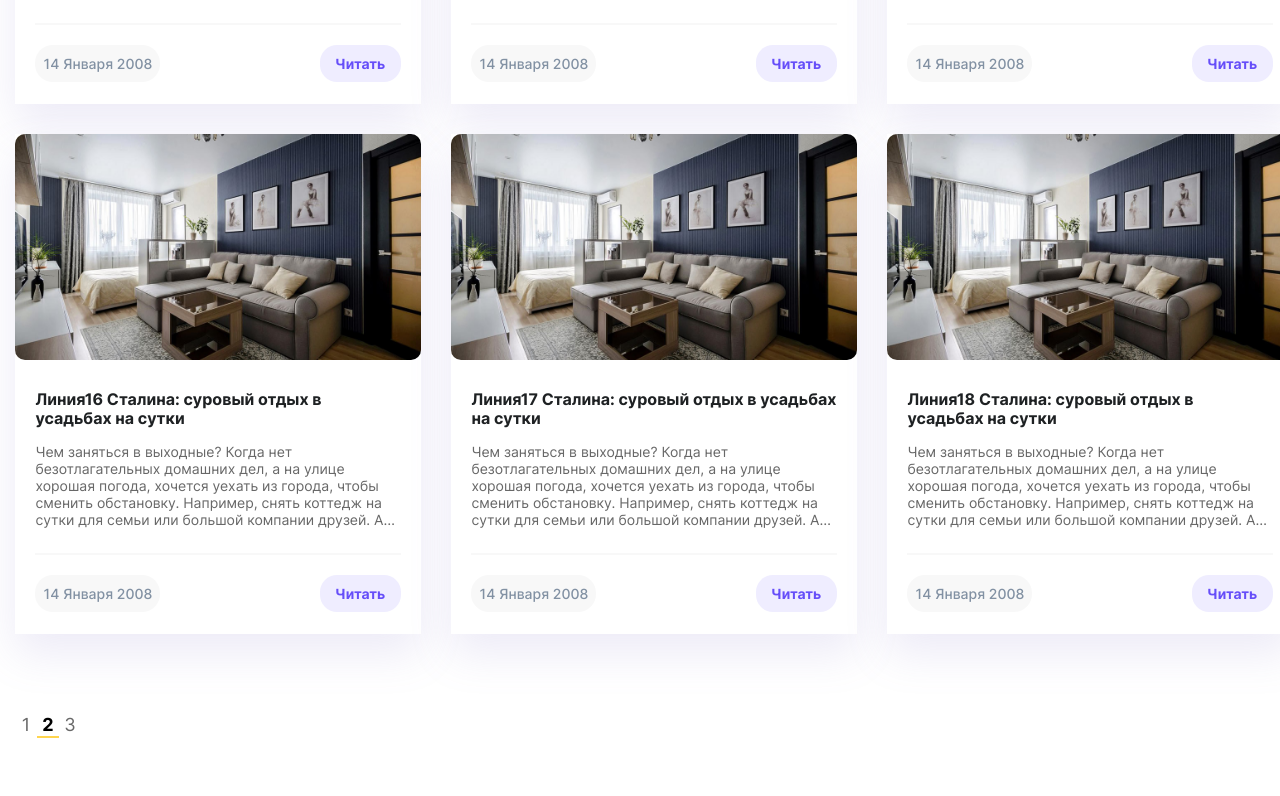
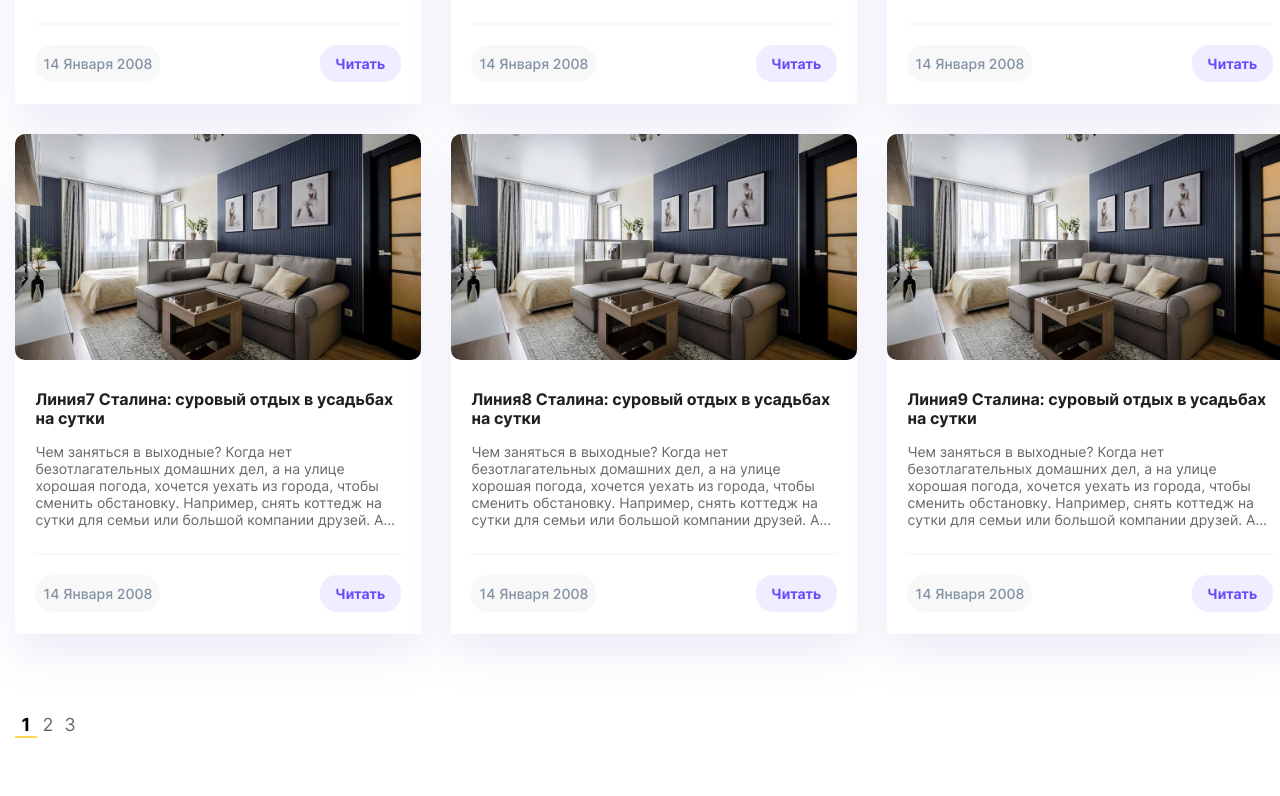
Before and after one commit to just-too-it/hawking-school-react, a React (Create React App) app: page /news in a window 1280 px wide. Shown: the part 1204-2000 px from the top of the page. Built offline with nearby package versions, Linux system fonts and the light colour scheme.

Commit message:
в проект добавлен redux. к нему подключены новости с пагинацией

```diff
--- a/package.json
+++ b/package.json
@@ -9,6 +9,7 @@
     "normalize.css": "^8.0.1",
     "react": "^18.1.0",
     "react-dom": "^18.1.0",
+    "react-redux": "^8.0.2",
     "react-router-dom": "^6.3.0",
     "react-scripts": "5.0.1",
     "typescript": "^4.7.2",
@@ -45,6 +46,7 @@
     ]
   },
   "devDependencies": {
+    "@reduxjs/toolkit": "^1.8.2",
     "@types/node": "^17.0.39",
     "@types/react": "^18.0.12",
     "@types/react-dom": "^18.0.5",
--- a/src/components/Breadcrumbs/index.tsx
+++ b/src/components/Breadcrumbs/index.tsx
@@ -12,7 +12,7 @@ export const Breadcrumbs: FC<{ breadcrumbs: IBreadcrumbs[] }> = (props) => {
         <ul className="breadcrumbs">
           <li className="breadcrumbs__item breadcrumbs__item_first">
             <Link to={PagesLinks.MAIN_PAGE} className={'breadcrumbs__link'}>
-              <HomeIcon/>
+              <HomeIcon fill='#4E64F9'/>
             </Link>
           </li>
           {props.breadcrumbs.map((crumb, index) => (
--- a/src/components/NewsList/NewsList.types.ts
+++ b/src/components/NewsList/NewsList.types.ts
@@ -1,6 +1,6 @@
 import { INewsPreview } from "../NewsPreview/NewsPreview.types"
 
-export interface INewsList {
+export type NewsListProps = {
     data: INewsPreview[];
     newsPerPage: number;
     currentPage: number;
--- a/src/components/NewsList/index.tsx
+++ b/src/components/NewsList/index.tsx
@@ -1,28 +1,25 @@
-import React, { FC, useEffect, useState } from "react";
-import { INewsList } from "./NewsList.types";
+import React, { FC } from "react";
+import { NewsListProps } from "./NewsList.types";
 import styles from './NewsList.module.scss'
 import { NewsPreview } from "../NewsPreview";
 
-export const NewsList: FC<INewsList> = ({data, newsPerPage, currentPage}) => {
-    const [visibleNews, setVisibleNews] = useState(data);
+export const NewsList: FC<NewsListProps> = ({data, newsPerPage, currentPage}) => {
 
-    const start = (currentPage - 1) * newsPerPage;
-    const end = start + newsPerPage;
+    const start: number = (currentPage - 1) * newsPerPage;
+    const end: number = start + newsPerPage;
 
-    //const cardsOnDisplay = props.data?.slice(start, end);
-
-
-    useEffect(()=>{
-        setVisibleNews(visibleNews?.slice(start, end))
-    },[])
+    const newsOnDisplay = data?.slice(start, end);
 
     return (
-        <ul className={styles.list}>
-        {visibleNews.map((news) => (
-          <li key={news.id} className={styles.item}>
-            <NewsPreview news={news} />
-          </li>
-        ))}
-      </ul>
+      <>
+          <ul className={styles.list}>
+          {newsOnDisplay.map((newsPreview) => (
+            <li key={newsPreview.id} className={styles.item}>
+              <NewsPreview news={newsPreview} />
+            </li>
+          ))}
+        </ul>
+      </>
+
     )
 }
--- /dev/null
+++ b/src/components/Pagination/Pagination.types.ts
@@ -0,0 +1,4 @@
+export type PaginationProps = {
+    currentPage: number;
+    totalPage: number;
+  }
--- a/src/components/Pagination/index.tsx
+++ b/src/components/Pagination/index.tsx
@@ -1,8 +1,13 @@
-import React, { useState } from 'react';
+import React, { FC } from 'react';
+import { useDispatch } from 'react-redux';
+import { newsSlice } from '../../store/news/news.slice';
 import styles from './Pagination.module.scss';
+import { PaginationProps } from './Pagination.types';
 
-export const Pagination = ({ currentPage, totalPage }) => {
-  const [current, setCurrent] = useState(currentPage as number);
+
+export const Pagination: FC<PaginationProps>=({currentPage, totalPage}) => {
+  const dispatch = useDispatch();
+  const { setCurrentPage } = newsSlice.actions
 
   const items: number[] = [];
   for (let index = 0; index < totalPage; index++) {
@@ -14,9 +19,9 @@ export const Pagination = ({ currentPage, totalPage }) => {
       {items.map((item) => (
         <li
           key={item}
-          className={item == current ? `${styles.item} ${styles.item_current}` : styles.item}
+          className={item == currentPage ? `${styles.item} ${styles.item_current}` : styles.item}
           onClick={() => {
-            setCurrent(item);
+            dispatch(setCurrentPage(item))
           }}
         >
           {item}
--- a/src/core/mockData/mockData.ts
+++ b/src/core/mockData/mockData.ts
@@ -3,7 +3,6 @@ import { INewsPreview } from '../../components/NewsPreview/NewsPreview.types';
 import { ISelector } from '../../components/UI/SSelect/SSelector.types';
 import { PagesLinks } from '../constants/pagesLinks.constant';
 import room from '../../assets/images/room.jpg';
-import { INewsList } from '../../components/NewsList/NewsList.types';
 import { INewsItem } from '../../views/pages/NewsItem/NewsItem.types';
 
 export const chooseCity: ISelector = {
--- a/src/index.tsx
+++ b/src/index.tsx
@@ -2,10 +2,16 @@ import React from 'react';
 import ReactDOM from 'react-dom/client';
 import './styles/index.scss';
 import App from './App';
+import { Provider } from 'react-redux';
+import { setupStore } from './store/store';
+
+const store = setupStore()
 
 const root = ReactDOM.createRoot(document.getElementById('root'));
 root.render(
   <React.StrictMode>
-    <App />
+    <Provider store={store}>
+      <App />
+    </Provider>
   </React.StrictMode>
 );
--- /dev/null
+++ b/src/store/news/news.slice.ts
@@ -0,0 +1,30 @@
+import { createSlice } from "@reduxjs/toolkit";
+import type { PayloadAction } from '@reduxjs/toolkit'
+import { NewsListProps } from "../../components/NewsList/NewsList.types";
+import { INewsPreview } from "../../components/NewsPreview/NewsPreview.types";
+
+const initialNewsState: NewsListProps = {
+    data: [],
+    newsPerPage: 9,
+    currentPage: 1
+}
+
+export const newsSlice = createSlice({
+    name: 'news',
+    initialState: initialNewsState,
+    reducers: {
+        setData(state, action: PayloadAction<INewsPreview[]>) {
+            state.data = action.payload;
+        },
+        setNewsPerPage(state, action: PayloadAction<number>) {
+            state.newsPerPage = action.payload;
+        },
+        setCurrentPage(state, action: PayloadAction<number>) {
+            state.currentPage = action.payload;
+        }
+    }
+})
+
+//export default newsSlice.reducer;
+export const newsReducer = newsSlice.reducer;
+export const newsActions = newsSlice.actions;
--- /dev/null
+++ b/src/store/store.ts
@@ -0,0 +1,19 @@
+import { combineReducers, configureStore } from '@reduxjs/toolkit';
+import {newsReducer} from './news/news.slice';
+
+const rootReducer = combineReducers({
+    newsReducer
+});
+
+export const setupStore = () => {
+  return configureStore({
+    reducer: rootReducer,
+    middleware: (getDefaultMiddleware) => getDefaultMiddleware({
+      serializableCheck: false, //при загрузке массива новостей была проблема с тем, что данные с датой передавались с ошибкой. возможно, при загрузке с бэка этой проблемы не будет
+    }),
+  });
+};
+
+export type RootState = ReturnType<typeof rootReducer>;
+export type AppStore = ReturnType<typeof setupStore>;
+export type AppDispatch = AppStore['dispatch'];
--- a/src/views/pages/News/index.tsx
+++ b/src/views/pages/News/index.tsx
@@ -1,23 +1,31 @@
-import React, { useState, useMemo } from 'react';
+import React, { useEffect } from 'react';
 import { Breadcrumbs } from '../../../components/Breadcrumbs';
 import { breadcrumbsForNews, news } from '../../../core/mockData/mockData';
 import { Search } from '../../../components/Search';
 import styles from './News.module.scss';
 import { Pagination } from '../../../components/Pagination';
-import { INewsPreview } from '../../../components/NewsPreview/NewsPreview.types';
 import { NewsList } from '../../../components/NewsList';
 import { getPageCount } from '../../../core/utils/getPageCount';
+import { useSelector, useDispatch } from 'react-redux';
+import { RootState } from '../../../store/store';
+import { newsSlice } from '../../../store/news/news.slice';
 
 export const News = () => {
-  const [newsList, setNewsList] = useState(null as INewsPreview[]);
+  const { data, newsPerPage, currentPage } = useSelector((state: RootState) => state.newsReducer);
+  const { setData } = newsSlice.actions;
+  const dispatch = useDispatch();
 
   //заготовка на использование поиска
-  const fileredList = (array: INewsPreview[], query: string) => {
-    return array.filter((item) => item.title.includes(query));
-  };
+  // const fileredList = (array: INewsPreview[], query: string) => {
+  //   return array.filter((item) => item.title.includes(query));
+  // };
 
-  useMemo(() => {
-    setNewsList(fileredList(news, 'Линия'));
+  // useMemo(() => {
+  //   setNewsList(fileredList(news, 'Линия'));
+  // }, []);
+
+  useEffect(() => {
+    dispatch(setData(news));
   }, []);
 
   return (
@@ -28,8 +36,10 @@ export const News = () => {
         <div className={styles.search}>
           <Search />
         </div>
-        <div className={styles.list}>{newsList ? <NewsList data={newsList} newsPerPage={9} currentPage={2}/> : null}</div>
-        <Pagination currentPage={2} totalPage={ newsList ? getPageCount(newsList.length, 9) : 1} />
+        <div className={styles.list}>
+          {data ? <NewsList data={data} newsPerPage={newsPerPage} currentPage={currentPage} /> : null}
+        </div>
+        <Pagination currentPage={currentPage} totalPage={data ? getPageCount(data.length, newsPerPage) : 1} />
       </section>
     </main>
   );
--- a/tsconfig.json
+++ b/tsconfig.json
@@ -1,7 +1,7 @@
 {
   "compilerOptions": {
     "jsx": "react-jsx",
-    "target": "es5",
+    "target": "es6",
     "lib": ["dom", "dom.iterable", "esnext", "es5", "es6"],
     "allowJs": true,
     "skipLibCheck": true,
```
Also changed, not shown: src/assets/images/icons/map.svg, 1 other file (tests, documents, lock files or other folders).
